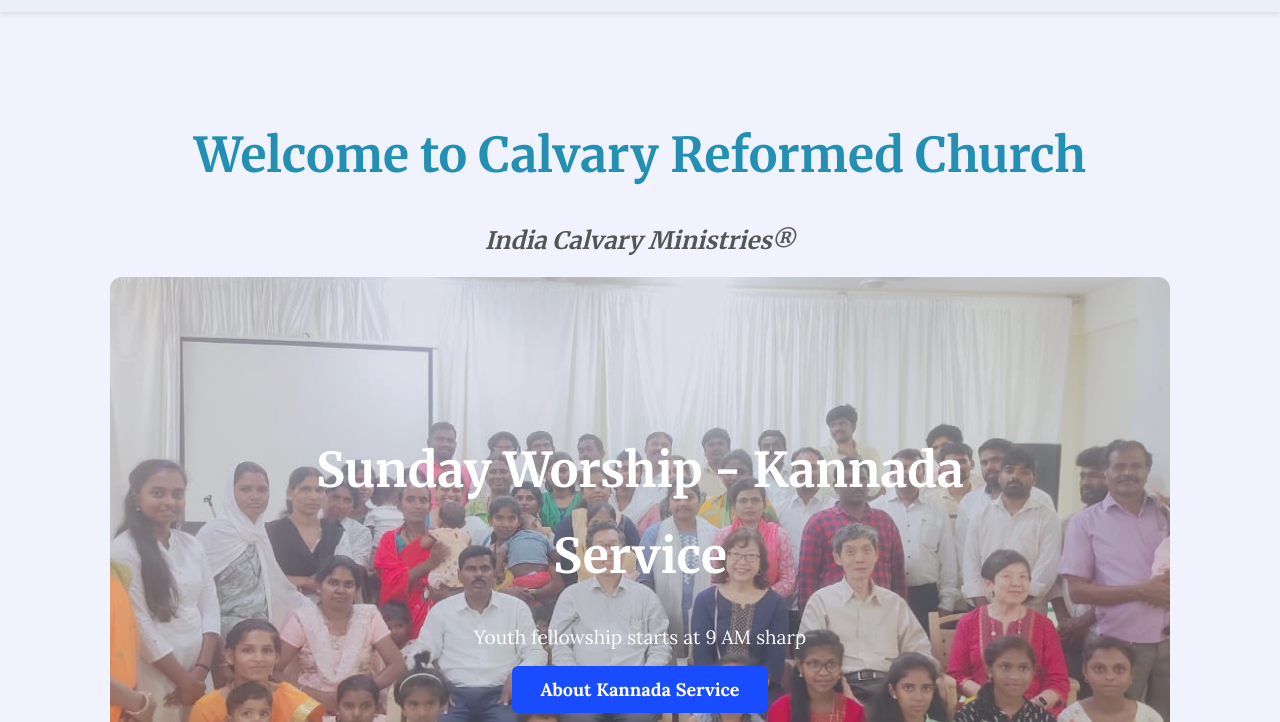
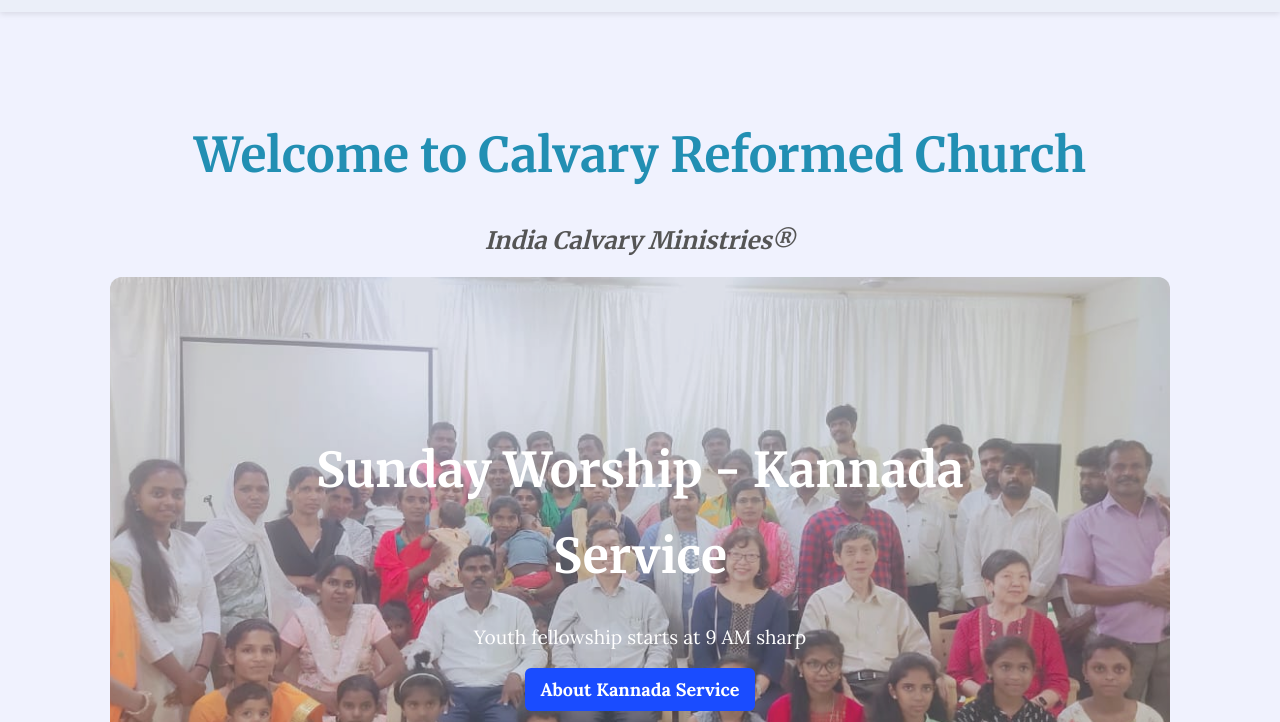
Before and after one commit to developerAvic/crc-website, a plain HTML site: page index.html in a window 1280 px wide. Shown: the part 78-800 px from the top of the page. Drawn offline with Linux system fonts and the light colour scheme.

Commit message:
v2.2.15 - fixed button

```diff
--- a/style.css
+++ b/style.css
@@ -14,7 +14,11 @@ body {
   line-height: 1.8;
 }
 
-h1,h2,h3,h4,h5 {
+h1,
+h2,
+h3,
+h4,
+h5 {
   font-family: "Merriweather", serif; /* Headings */
   font-weight: 700;
   color: #2a8cae; /* Similar blue color from your screenshot */
@@ -94,7 +98,6 @@ section h2 {
   text-align: center;
   margin-bottom: 20px;
   font-size: 2rem;
-
 }
 
 section p {
@@ -163,7 +166,7 @@ section p {
 .btn {
   background: #1a4cff;
   color: #fff;
-  padding: 12px 28px;
+  padding: 10px 15px;
   border-radius: 6px;
   text-decoration: none;
   font-weight: bold;
@@ -222,7 +225,7 @@ section p {
   display: flex;
   flex-direction: column;
   align-items: center;
-  color:#69a0b3;
+  color: #69a0b3;
 }
 .ministry {
   flex: 1 1 220px;
@@ -247,7 +250,6 @@ section p {
 .give-container h2 {
   font-size: 2rem;
   margin-bottom: 15px;
-
 }
 
 .give-container p {
```
